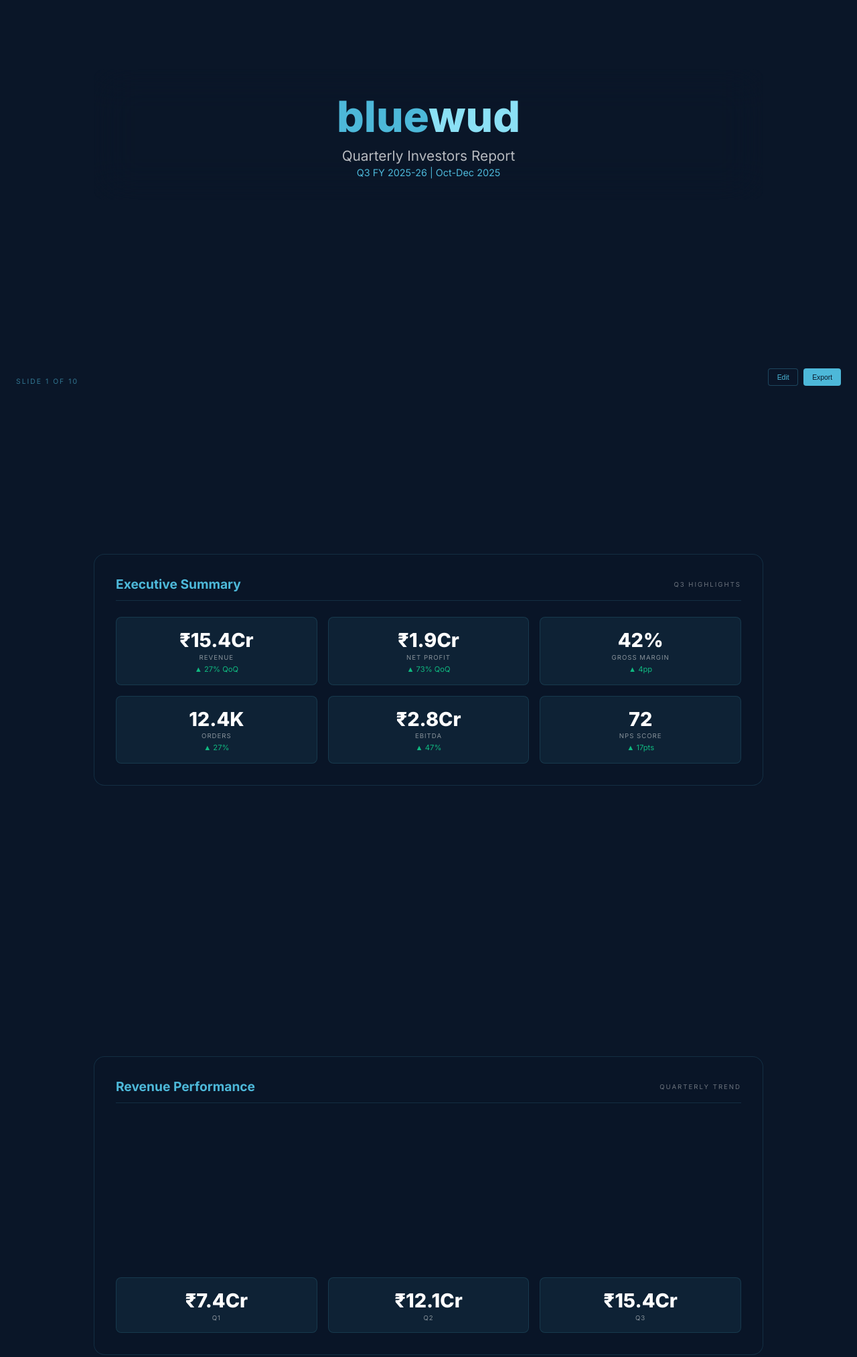
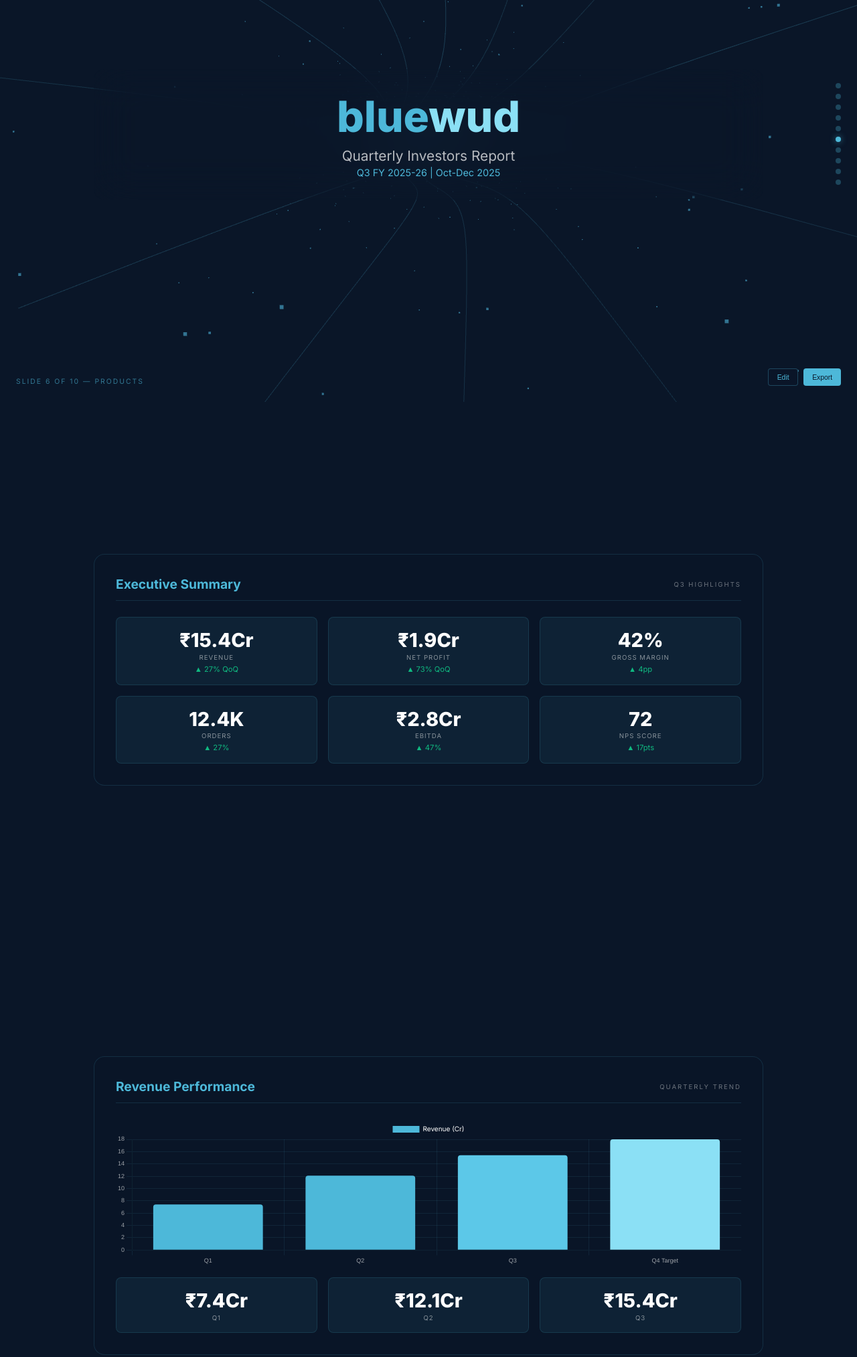
Before and after one commit to shubhkrishna19/chef, a plain HTML site: page presentation.html in a window 1280 px wide. Shown: the part 200-2226 px from the top of the page at 67% size. Drawn offline with nearby package versions, Linux system fonts and the light colour scheme; animation ran at ten frames a second.

Commit message:
Immersive 3D tunnel, chart fixes, and data editing integration

```diff
--- a/presentation.html
+++ b/presentation.html
@@ -772,97 +772,296 @@
     </div>
 
     <script>
+        // Data Store
+        let reportData = {
+            revenue: "15.4", profit: "1.9", margin: "42", orders: "12.4K", ebitda: "2.8", nps: "72",
+            q1: 7.4, q2: 12.1, q3: 15.4, q4: 18.0
+        };
+
+        function updateUI() {
+            // Update individual values in the UI
+            document.querySelectorAll('.metric-value').forEach(el => {
+                const label = el.nextElementSibling.textContent.toLowerCase();
+                if (label === 'revenue') el.textContent = `₹${reportData.revenue}Cr`;
+                if (label === 'net profit') el.textContent = `₹${reportData.profit}Cr`;
+                if (label === 'gross margin') el.textContent = `${reportData.margin}%`;
+                if (label === 'orders') el.textContent = reportData.orders;
+                if (label === 'ebitda') el.textContent = `₹${reportData.ebitda}Cr`;
+                if (label === 'nps score') el.textContent = reportData.nps;
+            });
+            // Update charts
+            renderCharts();
+        }
+
         // 3D Tunnel
         const canvas = document.getElementById('tunnel');
         const scene = new THREE.Scene();
-        const camera = new THREE.PerspectiveCamera(75, innerWidth / innerHeight, 0.1, 1000);
+        const camera = new THREE.PerspectiveCamera(75, window.innerWidth / window.innerHeight, 0.1, 1000);
         const renderer = new THREE.WebGLRenderer({ canvas, alpha: true, antialias: true });
-        renderer.setSize(innerWidth, innerHeight);
+        renderer.setSize(window.innerWidth, window.innerHeight);
         renderer.setClearColor(0x0a1628, 1);
         camera.position.z = 5;
 
-        // Tunnel lines
-        for (let i = 0; i < 8; i++) {
+        const tunnelGroup = new THREE.Group();
+        scene.add(tunnelGroup);
+
+        // More immersive tunnel
+        const createTunnel = () => {
+            while (tunnelGroup.children.length > 0) tunnelGroup.remove(tunnelGroup.children[0]);
+            for (let i = 0; i < 12; i++) {
                 const pts = [];
-            const angle = (i / 8) * Math.PI * 2;
+                const angle = (i / 12) * Math.PI * 2;
                 for (let j = 0; j <= 100; j++) {
                     const t = j / 100;
                     pts.push(new THREE.Vector3(
-                    Math.cos(angle) * 6 + Math.sin(t * Math.PI * 3) * 1.5,
-                    Math.sin(angle) * 6 + Math.cos(t * Math.PI * 2) * 1,
-                    -t * 150
+                        Math.cos(angle) * 7 + Math.sin(t * Math.PI * 4) * 2,
+                        Math.sin(angle) * 7 + Math.cos(t * Math.PI * 3) * 1.5,
+                        -t * 200
                     ));
                 }
                 const geo = new THREE.BufferGeometry().setFromPoints(pts);
-            const mat = new THREE.LineBasicMaterial({ color: 0x4db8d9, transparent: true, opacity: 0.2 });
-            scene.add(new THREE.Line(geo, mat));
+                const mat = new THREE.LineBasicMaterial({
+                    color: 0x4db8d9,
+                    transparent: true,
+                    opacity: 0.15 + (Math.random() * 0.1)
+                });
+                tunnelGroup.add(new THREE.Line(geo, mat));
             }
+        };
+        createTunnel();
 
-        // Particles
+        // Starfield
         const pGeo = new THREE.BufferGeometry();
-        const pPos = new Float32Array(300 * 3);
-        for (let i = 0; i < 300; i++) {
-            pPos[i * 3] = (Math.random() - 0.5) * 40;
-            pPos[i * 3 + 1] = (Math.random() - 0.5) * 25;
-            pPos[i * 3 + 2] = -Math.random() * 150;
+        const pPos = new Float32Array(500 * 3);
+        const pColors = new Float32Array(500 * 3);
+        for (let i = 0; i < 500; i++) {
+            pPos[i * 3] = (Math.random() - 0.5) * 60;
+            pPos[i * 3 + 1] = (Math.random() - 0.5) * 40;
+            pPos[i * 3 + 2] = -Math.random() * 200;
+            pColors[i * 3] = 0.3; pColors[i * 3 + 1] = 0.7; pColors[i * 3 + 2] = 0.85;
         }
         pGeo.setAttribute('position', new THREE.BufferAttribute(pPos, 3));
-        scene.add(new THREE.Points(pGeo, new THREE.PointsMaterial({ color: 0x4db8d9, size: 0.12, transparent: true, opacity: 0.5 })));
+        pGeo.setAttribute('color', new THREE.BufferAttribute(pColors, 3));
+        const particles = new THREE.Points(pGeo, new THREE.PointsMaterial({
+            size: 0.15, transparent: true, opacity: 0.6, vertexColors: true
+        }));
+        scene.add(particles);
 
         let scrollY = 0;
+        let mouseX = 0, mouseY = 0;
+
         function animate() {
             requestAnimationFrame(animate);
-            camera.position.z = 5 - scrollY * 100;
-            camera.position.x += (mouseX * 2 - camera.position.x) * 0.05;
-            camera.position.y += (-mouseY * 1.5 - camera.position.y) * 0.05;
+            // Dynamic movement through tunnel based on scroll
+            tunnelGroup.position.z = scrollY * 180;
+            particles.position.z = scrollY * 150;
+
+            // Subtle rotation
+            tunnelGroup.rotation.z += 0.001;
+
+            // Smooth camera parallax
+            camera.position.x += (mouseX * 4 - camera.position.x) * 0.05;
+            camera.position.y += (-mouseY * 3 - camera.position.y) * 0.05;
+            camera.lookAt(0, 0, -20);
+
             renderer.render(scene, camera);
         }
         animate();
 
-        let mouseX = 0, mouseY = 0;
-        addEventListener('mousemove', e => { mouseX = e.clientX / innerWidth - 0.5; mouseY = e.clientY / innerHeight - 0.5; });
-        addEventListener('resize', () => { camera.aspect = innerWidth / innerHeight; camera.updateProjectionMatrix(); renderer.setSize(innerWidth, innerHeight); });
+        window.addEventListener('mousemove', e => {
+            mouseX = (e.clientX / window.innerWidth) - 0.5;
+            mouseY = (e.clientY / window.innerHeight) - 0.5;
+        });
 
-        // Slides
+        window.addEventListener('resize', () => {
+            camera.aspect = window.innerWidth / window.innerHeight;
+            camera.updateProjectionMatrix();
+            renderer.setSize(window.innerWidth, window.innerHeight);
+        });
+
+        // Navigation and Slides
         const slides = document.querySelectorAll('.slide');
         const nav = document.getElementById('nav');
-        nav.innerHTML = slides.length ? Array.from({ length: slides.length }, (_, i) => `<div class="nav-dot" data-i="${i}"></div>`).join('') : '';
+        const progress = document.getElementById('progress');
+        const pageInfo = document.getElementById('page-info');
 
-        function updateNav(i) {
-            document.querySelectorAll('.nav-dot').forEach((d, j) => d.classList.toggle('active', i === j));
-            document.getElementById('page-info').textContent = `Slide ${i + 1} of ${slides.length} — ${slides[i].dataset.label || ''}`;
+        function initNavigation() {
+            nav.innerHTML = '';
+            slides.forEach((_, i) => {
+                const dot = document.createElement('div');
+                dot.className = 'nav-dot';
+                dot.onclick = () => slides[i].scrollIntoView({ behavior: 'smooth' });
+                nav.appendChild(dot);
+            });
+            updateNavigation();
         }
 
-        nav.addEventListener('click', e => {
-            if (e.target.classList.contains('nav-dot')) {
-                slides[parseInt(e.target.dataset.i)].scrollIntoView({ behavior: 'smooth' });
-            }
+        function updateNavigation() {
+            const h = document.documentElement.scrollHeight - window.innerHeight;
+            scrollY = h > 0 ? window.scrollY / h : 0;
+            progress.style.width = `${scrollY * 100}%`;
+
+            let current = 0;
+            slides.forEach((s, i) => {
+                if (window.scrollY >= s.offsetTop - window.innerHeight / 2) current = i;
             });
 
-        window.addEventListener('scroll', () => {
-            const docH = document.documentElement.scrollHeight - innerHeight;
-            scrollY = docH > 0 ? window.scrollY / docH : 0;
-            document.getElementById('progress').style.width = `${scrollY * 100}%`;
-            let cur = 0;
-            slides.forEach((s, i) => { if (window.scrollY >= s.offsetTop - innerHeight / 2) cur = i; });
-            updateNav(cur);
-        });
-        updateNav(0);
+            document.querySelectorAll('.nav-dot').forEach((d, i) => d.classList.toggle('active', i === current));
+            pageInfo.textContent = `Slide ${current + 1} of ${slides.length} — ${slides[current].dataset.label}`;
+        }
+
+        window.addEventListener('scroll', updateNavigation);
 
         // Charts
-        const cOpts = { responsive: true, maintainAspectRatio: false, plugins: { legend: { labels: { color: '#fff', font: { size: 10 } } } }, scales: { x: { ticks: { color: 'rgba(255,255,255,0.6)', font: { size: 9 } }, grid: { color: 'rgba(77,184,217,0.1)' } }, y: { ticks: { color: 'rgba(255,255,255,0.6)', font: { size: 9 } }, grid: { color: 'rgba(77,184,217,0.1)' } } } };
-        new Chart(document.getElementById('revChart'), { type: 'bar', data: { labels: ['Q1', 'Q2', 'Q3', 'Q4 Target'], datasets: [{ label: 'Revenue (Cr)', data: [7.4, 12.1, 15.4, 18], backgroundColor: ['#4db8d9', '#4db8d9', '#5cc8e8', '#8be0f5'] }] }, options: cOpts });
-        new Chart(document.getElementById('channelChart'), { type: 'doughnut', data: { labels: ['Amazon', 'Flipkart', 'Pepperfry', 'Urban Ladder', 'D2C', 'Others'], datasets: [{ data: [21, 18, 16, 14, 10, 21], backgroundColor: ['#4db8d9', '#5cc8e8', '#7dd3e8', '#8be0f5', '#3a9dbf', '#2d7d99'] }] }, options: { responsive: true, maintainAspectRatio: false, plugins: { legend: { position: 'right', labels: { color: '#fff', font: { size: 9 } } } } } });
-        new Chart(document.getElementById('marginChart'), { type: 'line', data: { labels: ['Q1', 'Q2', 'Q3'], datasets: [{ label: 'Gross Margin %', data: [36, 38, 42], borderColor: '#4db8d9', tension: 0.4, fill: true, backgroundColor: 'rgba(77,184,217,0.1)' }, { label: 'EBITDA Margin %', data: [8, 16, 18.2], borderColor: '#8be0f5', tension: 0.4 }] }, options: cOpts });
-        new Chart(document.getElementById('productChart'), { type: 'pie', data: { labels: ['Study Tables', 'TV Units', 'Bookshelves', 'Chairs', 'Others'], datasets: [{ data: [37, 27, 20, 10, 6], backgroundColor: ['#4db8d9', '#5cc8e8', '#7dd3e8', '#8be0f5', '#3a9dbf'] }] }, options: { responsive: true, maintainAspectRatio: false, plugins: { legend: { position: 'right', labels: { color: '#fff', font: { size: 9 } } } } } });
-        new Chart(document.getElementById('outlookChart'), { type: 'bar', data: { labels: ['Q1', 'Q2', 'Q3', 'Q4'], datasets: [{ label: 'Revenue (Cr)', data: [7.4, 12.1, 15.4, 18], backgroundColor: ['#4db8d9', '#4db8d9', '#5cc8e8', '#8be0f5'] }] }, options: cOpts });
+        let charts = {};
+        const chartConfig = {
+            responsive: true,
+            maintainAspectRatio: false,
+            animation: { duration: 1500, easing: 'easeOutQuart' },
+            plugins: { legend: { labels: { color: '#fff', font: { family: 'Inter', size: 10 } } } },
+            scales: {
+                x: { ticks: { color: 'rgba(255,255,255,0.6)', font: { size: 9 } }, grid: { color: 'rgba(77,184,217,0.1)' } },
+                y: { ticks: { color: 'rgba(255,255,255,0.6)', font: { size: 9 } }, grid: { color: 'rgba(77,184,217,0.1)' } }
+            }
+        };
 
-        // Modal
-        document.getElementById('edit-btn').onclick = () => document.getElementById('modal').classList.add('show');
-        document.getElementById('close-modal').onclick = () => document.getElementById('modal').classList.remove('show');
+        function renderCharts() {
+            // Revenue Chart
+            if (charts.rev) charts.rev.destroy();
+            charts.rev = new Chart(document.getElementById('revChart'), {
+                type: 'bar',
+                data: {
+                    labels: ['Q1', 'Q2', 'Q3', 'Q4 Target'],
+                    datasets: [{
+                        label: 'Revenue (Cr)',
+                        data: [reportData.q1, reportData.q2, reportData.q3, reportData.q4],
+                        backgroundColor: ['#4db8d9', '#4db8d9', '#5cc8e8', '#8be0f5'],
+                        borderRadius: 4
+                    }]
+                },
+                options: chartConfig
+            });
+
+            // Channel Chart
+            if (charts.channel) charts.channel.destroy();
+            charts.channel = new Chart(document.getElementById('channelChart'), {
+                type: 'doughnut',
+                data: {
+                    labels: ['Amazon', 'Flipkart', 'Pepperfry', 'Urban Ladder', 'D2C', 'Others'],
+                    datasets: [{
+                        data: [21, 18, 16, 14, 10, 21],
+                        backgroundColor: ['#4db8d9', '#5cc8e8', '#7dd3e8', '#8be0f5', '#3a9dbf', '#2d7d99'],
+                        borderWidth: 0
+                    }]
+                },
+                options: { ...chartConfig, plugins: { ...chartConfig.plugins, legend: { position: 'right', labels: { color: '#fff' } } } }
+            });
+
+            // Margin Chart
+            if (charts.margin) charts.margin.destroy();
+            charts.margin = new Chart(document.getElementById('marginChart'), {
+                type: 'line',
+                data: {
+                    labels: ['Q1', 'Q2', 'Q3'],
+                    datasets: [{
+                        label: 'Gross Margin %',
+                        data: [36, 38, reportData.margin],
+                        borderColor: '#4db8d9',
+                        tension: 0.4,
+                        fill: true,
+                        backgroundColor: 'rgba(77,184,217,0.1)'
+                    }, {
+                        label: 'EBITDA Margin %',
+                        data: [8, 16, 18.2],
+                        borderColor: '#8be0f5',
+                        tension: 0.4
+                    }]
+                },
+                options: chartConfig
+            });
+
+            // Product Mix Chart
+            if (charts.product) charts.product.destroy();
+            charts.product = new Chart(document.getElementById('productChart'), {
+                type: 'pie',
+                data: {
+                    labels: ['Study Tables', 'TV Units', 'Bookshelves', 'Chairs', 'Others'],
+                    datasets: [{
+                        data: [37, 27, 20, 10, 6],
+                        backgroundColor: ['#4db8d9', '#5cc8e8', '#7dd3e8', '#8be0f5', '#3a9dbf'],
+                        borderWidth: 0
+                    }]
+                },
+                options: { ...chartConfig, plugins: { ...chartConfig.plugins, legend: { position: 'right', labels: { color: '#fff' } } } }
+            });
+
+            // Outlook Chart
+            if (charts.outlook) charts.outlook.destroy();
+            charts.outlook = new Chart(document.getElementById('outlookChart'), {
+                type: 'bar',
+                data: {
+                    labels: ['Q1', 'Q2', 'Q3', 'Q4'],
+                    datasets: [{
+                        label: 'Revenue (Cr)',
+                        data: [reportData.q1, reportData.q2, reportData.q3, reportData.q4],
+                        backgroundColor: ['#4db8d9', '#4db8d9', '#5cc8e8', '#8be0f5'],
+                        borderRadius: 4
+                    }]
+                },
+                options: chartConfig
+            });
+        }
+
+        // Modal Logic
+        const modal = document.getElementById('modal');
+        const editBtn = document.getElementById('edit-btn');
+        const closeBtn = document.getElementById('close-modal');
+
+        editBtn.onclick = () => {
+            const inputs = modal.querySelectorAll('input');
+            inputs[0].value = reportData.revenue;
+            inputs[1].value = reportData.profit;
+            inputs[2].value = reportData.margin;
+            inputs[3].value = parseInt(reportData.orders);
+            inputs[4].value = reportData.ebitda;
+            inputs[5].value = reportData.nps;
+            modal.classList.add('show');
+        };
+
+        closeBtn.onclick = () => modal.classList.remove('show');
+
+        function saveChanges() {
+            const inputs = modal.querySelectorAll('input');
+            reportData.revenue = inputs[0].value;
+            reportData.profit = inputs[1].value;
+            reportData.margin = inputs[2].value;
+            reportData.orders = (parseInt(inputs[3].value) / 1000).toFixed(1) + 'K';
+            reportData.ebitda = inputs[4].value;
+            reportData.nps = inputs[5].value;
+            reportData.q3 = parseFloat(inputs[0].value);
+
+            updateUI();
+            modal.classList.remove('show');
+        }
+
+        // Attach save function
+        document.querySelector('.save-btn').onclick = saveChanges;
+
+        // Export
         document.getElementById('export-btn').onclick = () => {
-            const d = { revenue: 15.4, profit: 1.9, margin: 42, orders: 12400, ebitda: 2.8 };
-            const a = document.createElement('a'); a.href = URL.createObjectURL(new Blob([JSON.stringify(d, null, 2)])); a.download = 'bluewud_q3.json'; a.click();
+            const blob = new Blob([JSON.stringify(reportData, null, 2)], { type: 'application/json' });
+            const a = document.createElement('a');
+            a.href = URL.createObjectURL(blob);
+            a.download = `bluewud_report_q3_${new Date().toISOString().split('T')[0]}.json`;
+            a.click();
+        };
+
+        // Initialize everything
+        window.onload = () => {
+            initNavigation();
+            updateUI();
+            // Force a resize check for charts
+            setTimeout(() => window.dispatchEvent(new Event('resize')), 100);
         };
     </script>
 </body>
```
Lines whose indentation alone changed are shown as unchanged.
